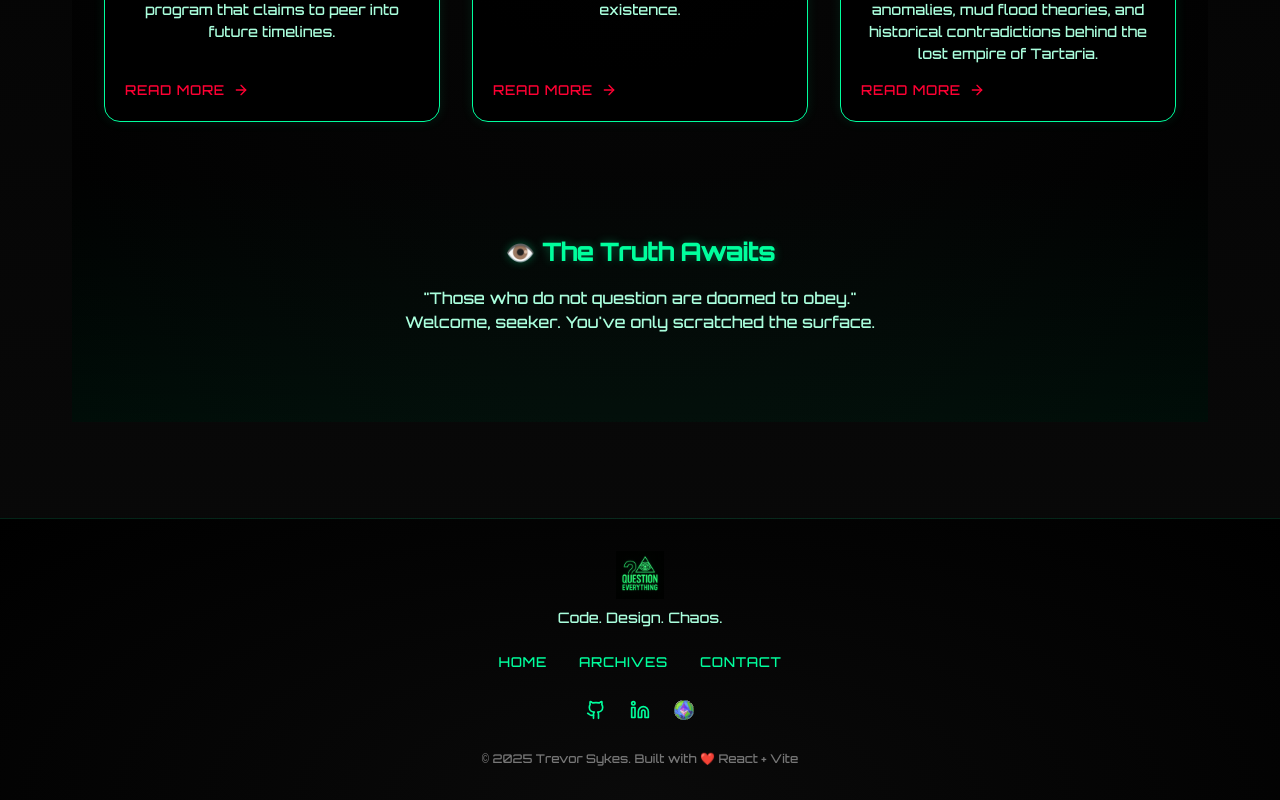
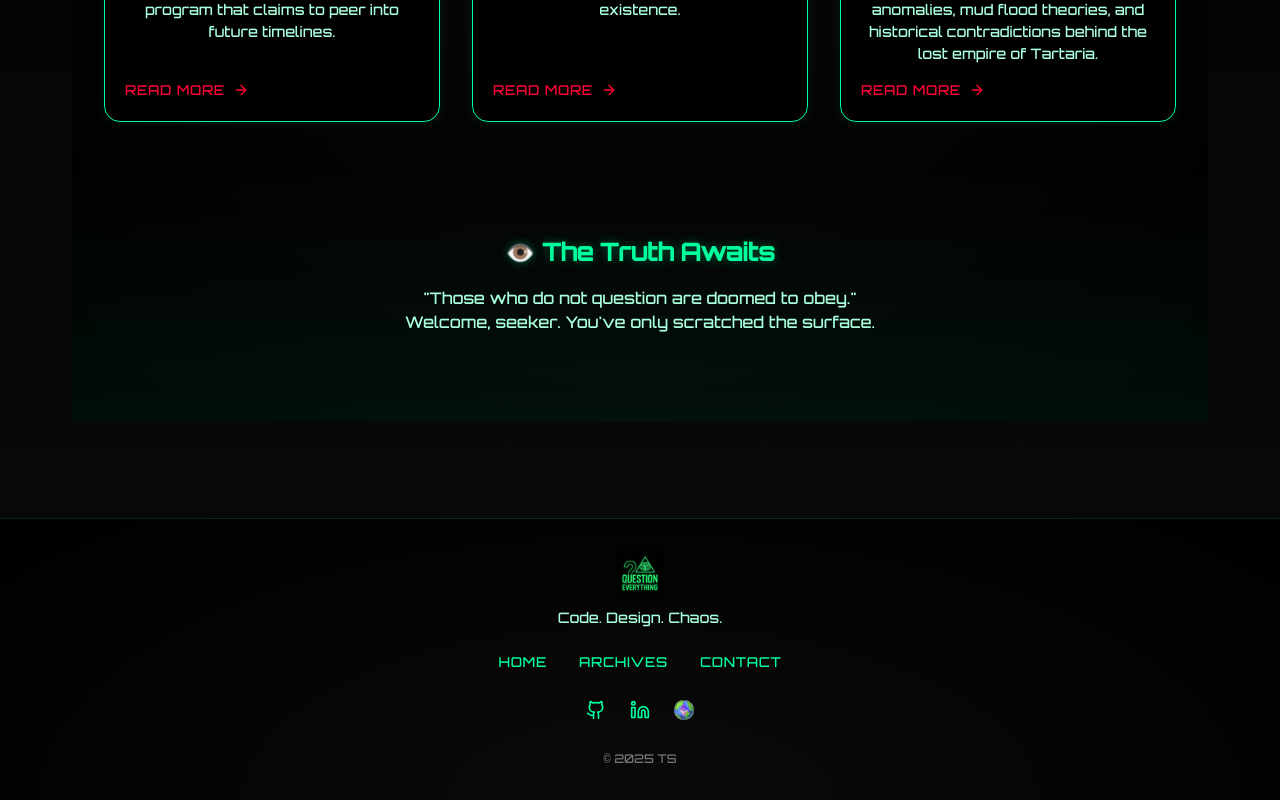
Before and after one commit to trev-sykes/question-everything, a React (Vite) app: page / in a window 1280 px wide. Shown: the part 861-1661 px from the top of the page. Built offline with nearby package versions, Linux system fonts and the light colour scheme.

Commit message:
update footer

```diff
--- a/src/dashboard/Dashboard.tsx
+++ b/src/dashboard/Dashboard.tsx
@@ -70,7 +70,7 @@ export const Footer = () => {
                 </a>
             </div>
 
-            <p className={styles.bottom}>© 2025 Trevor Sykes. Built with ❤️ React + Vite</p>
+            <p className={styles.bottom}>© 2025 TS</p>
         </footer>
     );
 };
```
